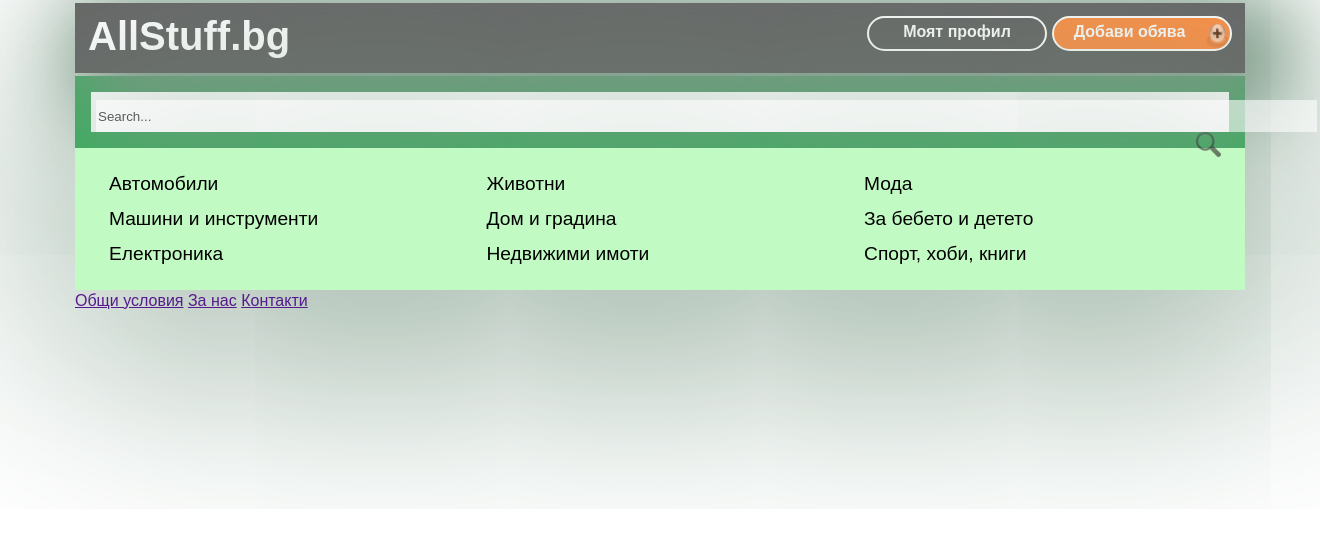
After one commit to stilki4a/allStuff, a PHP site: page / in a window 1320 px wide. The commit adds this page. Shown: the top 533 px of the page. Run offline with PHP 8.4, Linux system fonts and the light colour scheme; data that the repository does not hold is empty.

Commit message:
forma obqvi i footer

```diff
--- a/assets/css/style.css
+++ b/assets/css/style.css
@@ -124,3 +124,20 @@ input[type=image]{
 	color:darkgreen;
 
 }
+#footer{
+	padding:2em 10em;
+	width:1170px;
+	margin: 0 auto;
+	display:inline-block;
+	box-sizing:border-box;
+
+}
+#footer a{
+	width:33%;
+	text-decoration:none;
+	color:;
+	display:inline-block;
+	box-sizing:border-box;
+	text-align:center;
+
+}
--- /dev/null
+++ b/index.php
@@ -0,0 +1,79 @@
+<?php
+?>
+
+<!DOCTYPE html>
+<html>
+<head>
+<meta charset="UTF-8">
+
+<link rel="stylesheet" href="./assets/css/ressets.css" type="text/css" />
+<link rel="stylesheet" href="./assets/css/style.css" type="text/css" />
+
+<title>AllStuff.bg</title>
+
+</head>
+<body>
+	<div id="wrapper">
+		<header>
+
+		<div id="logo">
+			<h2><a href="allstuff.html">AllStuff.bg</a></h2>
+
+
+				<div class="buton" id="obqva">
+
+					<a  href="./newes.php">Добави обява</a>
+					<input type="image" src="./assets/images/plus2.png" alt="Submit">
+
+				</div>
+				<div class="buton">
+
+					<a  href="./registraton.php">Моят профил</a>
+				</div>
+
+		</div>
+
+
+		<div id="underhome">
+		<div id="wellcome">
+		<?=$welcome?>
+		</div>
+
+			<div id="search">
+				<input type="text" name="search" value="Search..." size="150">
+				<input type="image" src="./assets/images/lupa2.png" alt="Submit">
+			</div>
+
+		</div>
+	</header>
+	<nav id="menu">
+		<ul>
+		<li><a href="">Автомобили</a></li>
+		<li><a href="">Машини и инструменти</a></li>
+		<li><a href="">Електроника</a></li>
+
+		</ul>
+			<ul>
+
+		<li><a href="">Животни</a></li>
+		<li><a href="">Дом и градина</a></li>
+		<li><a href="">Недвижими имоти</a></li>
+		</ul>
+			<ul>
+		<li><a href="">Мода</a></li>
+		<li><a href="">За бебето и детето</a></li>
+		<li><a href="">Спорт, хоби, книги</a></li>
+
+		</ul>
+	</nav>
+
+	<footer>
+		<a href=""> Общи условия</a>
+		<a href=""> За нас</a>
+		<a href=""> Контакти</a>
+	</footer>
+
+</div>
+
+</body>
+</html>
```
Also changed, not shown: allstuff.html (+4 -3 lines), assets/css/stylereglog.css (+16 -0 lines), footer.php (added, +12 -0 lines), newes.php (+51 -35 lines), registraton.php (+6 -1 lines), 1 other file.
